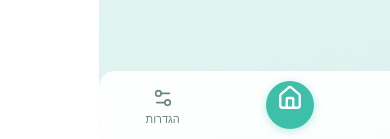
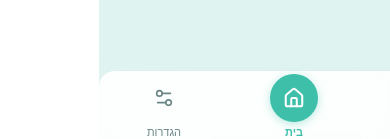
Before and after one commit to Final-Project-OT/TriggerLog, a React (Vite) app in the folder prototype/: page / in a window 390 px wide. Both pictures are taken after a click on the button "דלג". Shown: the part 702-841 px from the top of the page. Built offline with nearby package versions, Linux system fonts and the light colour scheme.

Commit message:
fix: bottom nav — uniform tabs, active gets teal circle, responsive flex layout

```diff
--- a/prototype/src/components/BottomNav.jsx
+++ b/prototype/src/components/BottomNav.jsx
@@ -1,86 +1,57 @@
 import { Home, CalendarDays, Settings2 } from 'lucide-react'
-
-const ACTIVE   = '#3DBFAA'
-const INACTIVE = '#6B8585'
 
 export default function BottomNav({ activeTab, navigate }) {
   return (
     <nav className="bottom-nav" aria-label="ניווט ראשי">
-      {/* RTL flex-row: right→left order: history · home · settings */}
-      <NavTab
-        icon={CalendarDays}
-        label="היסטוריה"
-        active={activeTab === 'history'}
-        onClick={() => navigate('history')}
-        ariaLabel="היסטוריה"
-      />
-      <NavTab
-        icon={Home}
-        label="בית"
-        active={activeTab === 'main'}
-        onClick={() => navigate('main')}
-        ariaLabel="בית"
-        center
-      />
-      <NavTab
-        icon={Settings2}
-        label="הגדרות"
-        active={activeTab === 'settings'}
-        onClick={() => navigate('settings')}
-        ariaLabel="הגדרות"
-      />
+      <NavTab icon={CalendarDays} label="היסטוריה" active={activeTab === 'history'} onClick={() => navigate('history')} />
+      <NavTab icon={Home}         label="בית"       active={activeTab === 'main'}    onClick={() => navigate('main')}    />
+      <NavTab icon={Settings2}    label="הגדרות"    active={activeTab === 'settings'} onClick={() => navigate('settings')} />
     </nav>
   )
 }
 
-function NavTab({ icon: Icon, label, active, onClick, ariaLabel, center }) {
-  const color = active ? '#3DBFAA' : '#6B8585'
+function NavTab({ icon: Icon, label, active, onClick }) {
   return (
     <button
+      onClick={onClick}
+      aria-current={active ? 'page' : undefined}
       style={{
+        flex: 1,
         display: 'flex',
         flexDirection: 'column',
         alignItems: 'center',
         gap: 3,
         background: 'transparent',
         border: 'none',
-        padding: center ? '4px 16px' : '4px 12px',
+        padding: '4px 0',
         cursor: 'pointer',
         WebkitTapHighlightColor: 'transparent',
         position: 'relative',
       }}
-      onClick={onClick}
-      aria-label={ariaLabel}
-      aria-current={active ? 'page' : undefined}
     >
-      {center && (
       <div style={{
-          position: 'absolute',
-          top: 0,
-          left: '50%',
-          transform: 'translateX(-50%)',
         width: 48,
         height: 48,
         borderRadius: '50%',
-          background: active ? '#3DBFAA' : 'rgba(61,191,170,0.12)',
+        background: active ? '#3DBFAA' : 'transparent',
         boxShadow: active ? '0 2px 8px rgba(61,191,170,0.35)' : 'none',
+        display: 'flex',
+        alignItems: 'center',
+        justifyContent: 'center',
         transition: 'background 200ms ease, box-shadow 200ms ease',
-        }} />
-      )}
+      }}>
         <Icon
-        size={center ? 26 : 22}
-        color={center ? (active ? 'white' : ACTIVE) : color}
+          size={22}
+          color={active ? 'white' : '#6B8585'}
           strokeWidth={active ? 2.2 : 1.75}
-        style={{ position: 'relative', zIndex: 1 }}
         />
+      </div>
       <span style={{
         fontFamily: 'Assistant, sans-serif',
         fontSize: 11,
         fontWeight: active ? 700 : 400,
-        color,
+        color: active ? '#3DBFAA' : '#6B8585',
         lineHeight: '14px',
-        position: 'relative',
-        zIndex: 1,
       }}>
         {label}
       </span>
```
Lines whose indentation alone changed are shown as unchanged.
